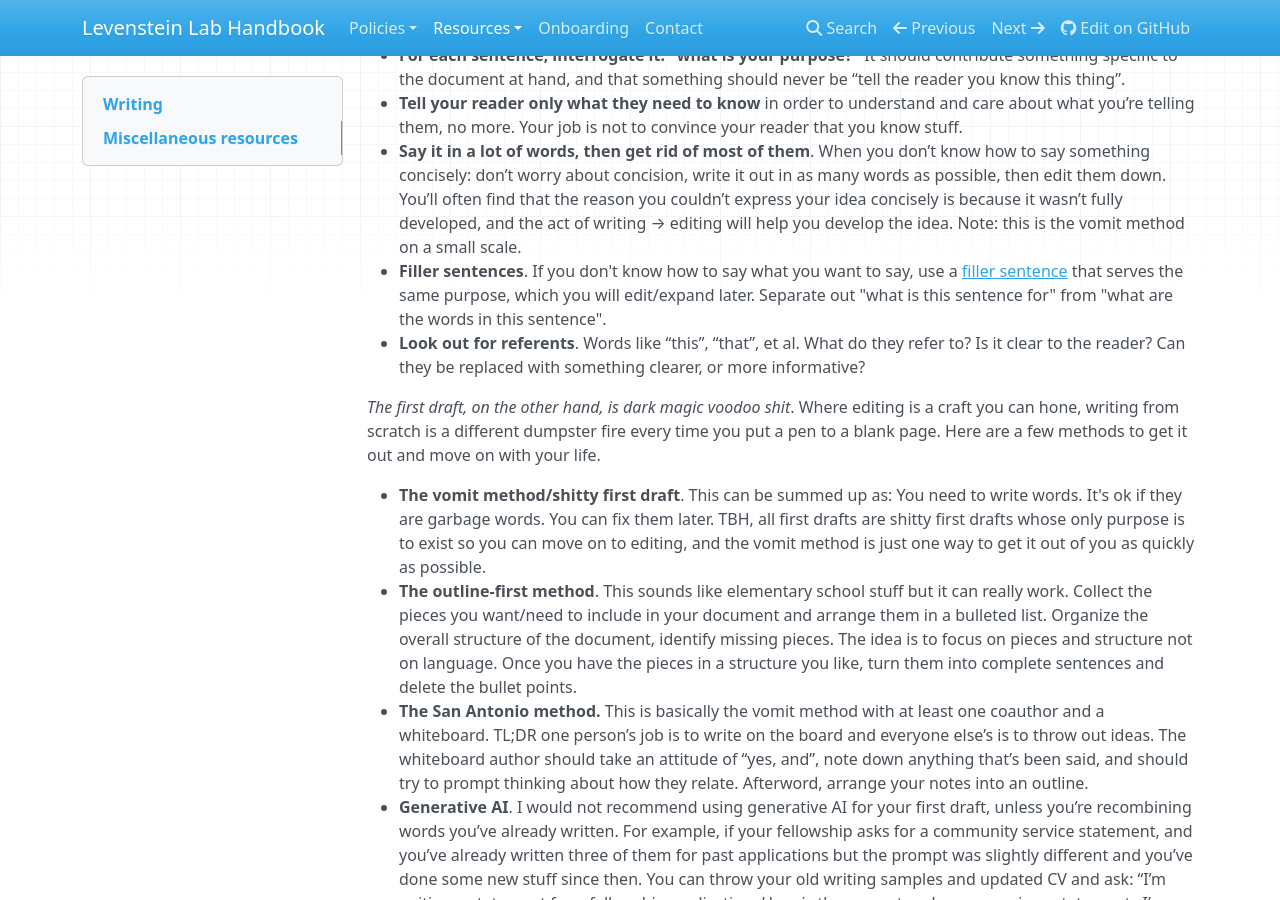
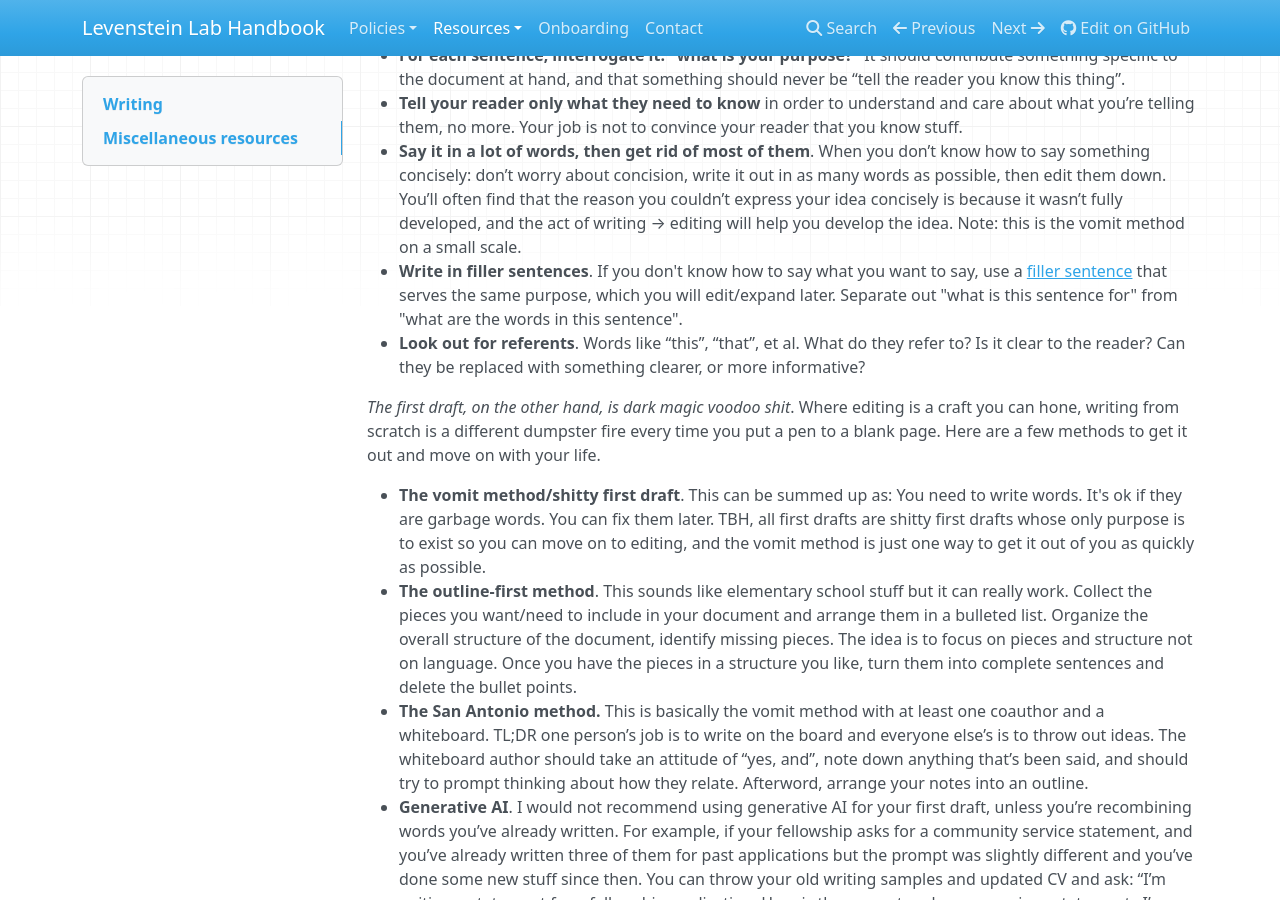
Before and after one commit to LevensteinLab/Lab-Handbook, an MkDocs documentation site: the page built from docs/Resources/writing.md, in a window 1280 px wide and 900 px high, scrolled down 703 px. Built offline with MkDocs 1.6.1, drawn with Linux system fonts in a browser that asks for light colours; nearby versions of some CDN libraries.

Commit message:
Small formatting improvements

```diff
--- a/docs/Resources/writing.md
+++ b/docs/Resources/writing.md
@@ -33,7 +33,7 @@ I prefer to use google doc because I think it has the best tools for co-writing.
   - **For each sentence, interrogate it: "what is your purpose?"** It should contribute something specific to the document at hand, and that something should never be “tell the reader you know this thing”.
   - **Tell your reader only what they need to know** in order to understand and care about what you’re telling them, no more. Your job is not to convince your reader that you know stuff.
   - **Say it in a lot of words, then get rid of most of them**. When you don’t know how to say something concisely: don’t worry about concision, write it out in as many words as possible, then edit them down. You’ll often find that the reason you couldn’t express your idea concisely is because it wasn’t fully developed, and the act of writing → editing will help you develop the idea. Note: this is the vomit method on a small scale.
-  - **Filler sentences**. If you don't know how to say what you want to say, use a [filler sentence](https://x.com/realscientists/status/1369995669147107328) that serves the same purpose, which you will edit/expand later. Separate out "what is this sentence for" from "what are the words in this sentence".
+  - **Write in filler sentences**. If you don't know how to say what you want to say, use a [filler sentence](https://x.com/realscientists/status/1369995669147107328) that serves the same purpose, which you will edit/expand later. Separate out "what is this sentence for" from "what are the words in this sentence".
   - **Look out for referents**. Words like “this”, “that”, et al. What do they refer to? Is it clear to the reader? Can they be replaced with something clearer, or more informative?
 
 *The first draft, on the other hand, is dark magic voodoo shit*. Where editing is a craft you can hone, writing from scratch is a different dumpster fire every time you put a pen to a blank page. Here are a few methods to get it out and move on with your life.
```
